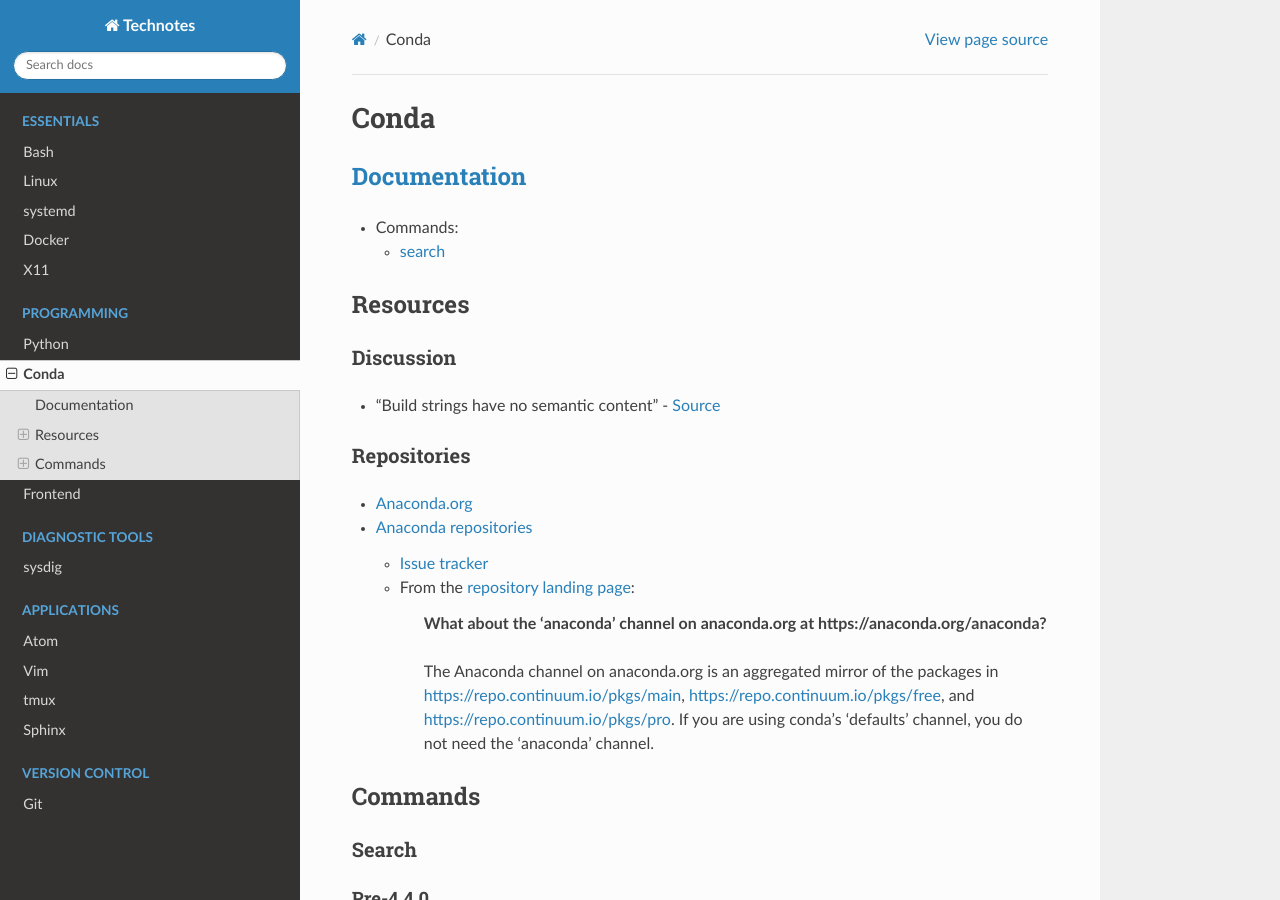
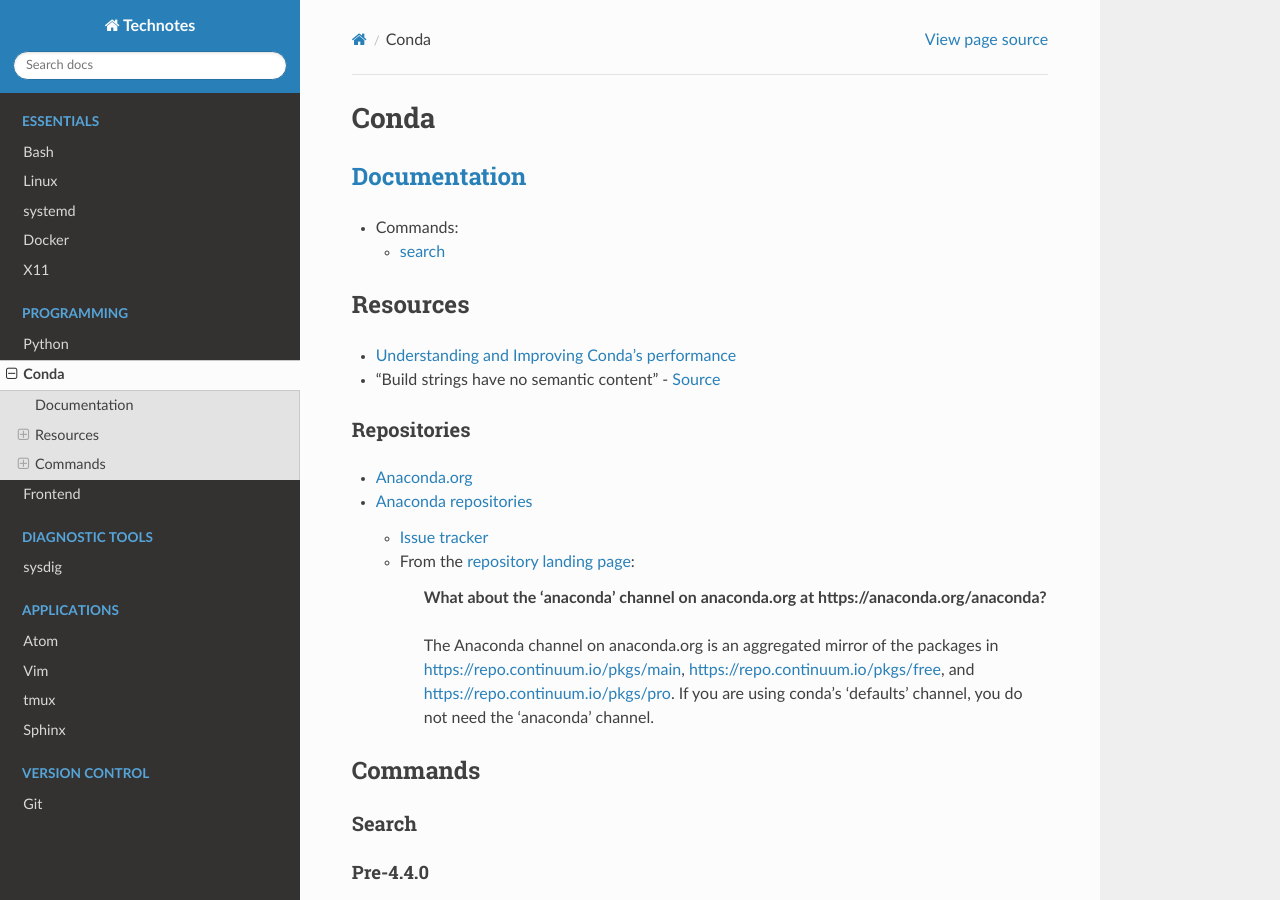
Before and after one commit to heterotopian/technotes, a Sphinx documentation site: the page built from source/conda.rst, in a window 1280 px wide and 900 px high. Built offline with Sphinx 7.4.7 and the Read the Docs theme 2.0.0, drawn with Linux system fonts in a browser that asks for light colours.

Commit message:
Add conda performance

```diff
--- a/source/conda.rst
+++ b/source/conda.rst
@@ -19,9 +19,7 @@
 Resources
 =========
 
-Discussion
-----------
-
+- `Understanding and Improving Conda’s performance <https://www.anaconda.com/understanding-and-improving-condas-performance/>`_
 - "Build strings have no semantic content" -
   `Source <https://github.com/conda/conda/issues/4956#issuecomment-291847858>`_
 
```
